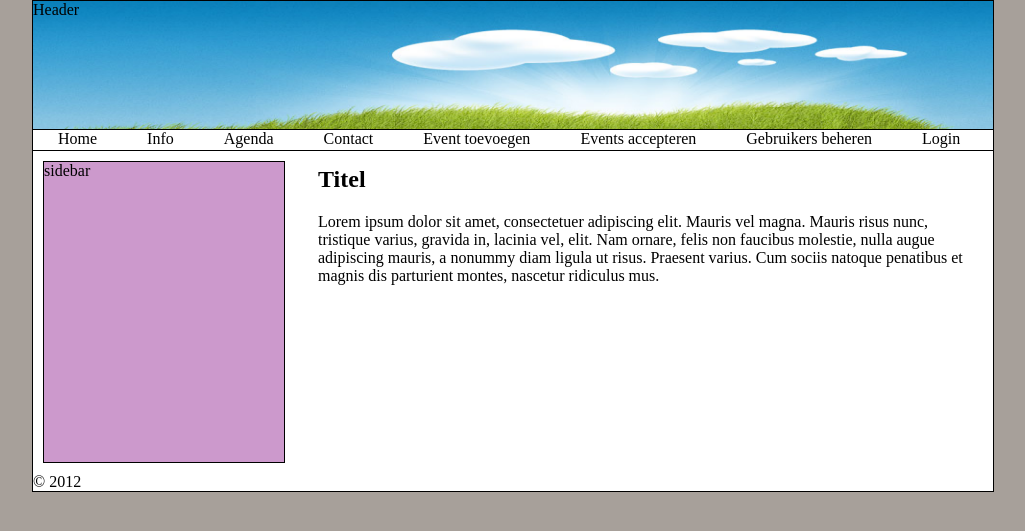
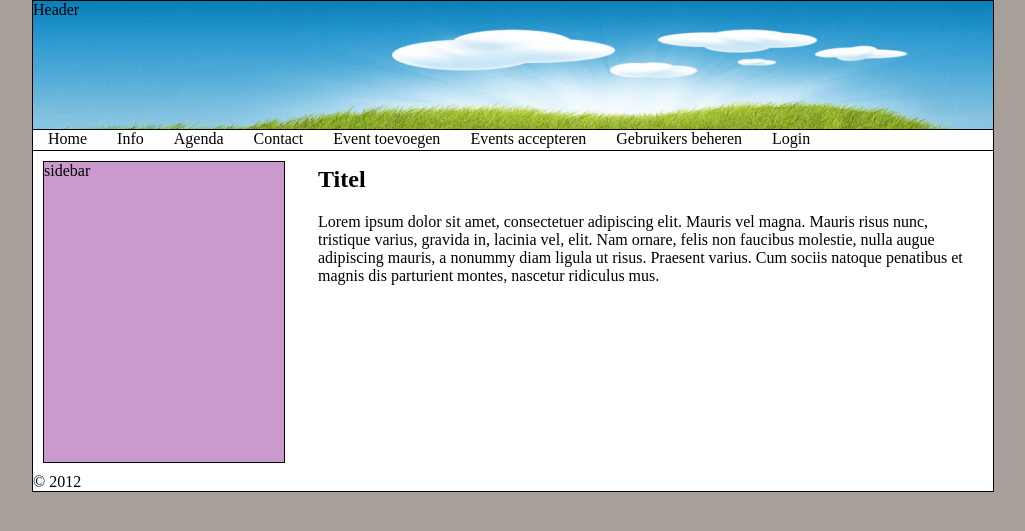
Before and after one commit to MaartenJager/Public_Agenda, a PHP site: page / in a window 1280 px wide. Shown: the top 531 px of the page, without its empty margins (127-1152 px from the left). Run offline with PHP 8.4, Linux system fonts and the light colour scheme.

Commit message:
updated topMenu margin (te breed)

```diff
--- a/style.css
+++ b/style.css
@@ -41,7 +41,7 @@ html{
 /* Get them all in line */
 #topMenu li{
     float: left;
-    margin: 0 25px;
+    margin: 0 15px;
 }
 
 #topMenu li a:link, a:visited{
```
